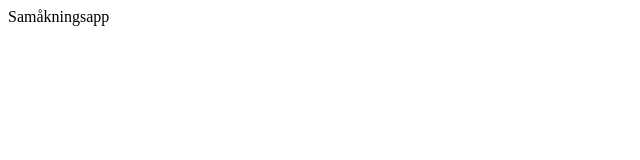
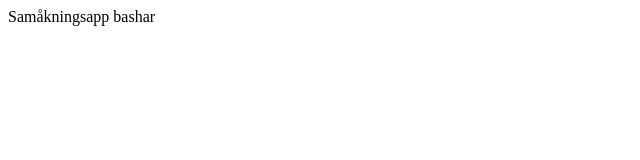
Before and after one commit to theman550/DAT257-K9, a React (Create React App) app in the folder frontend/: page / in a window 1280 px wide. Shown: the top 160 px of the page, without its empty margins (0-640 px from the left). Built offline with nearby package versions, Linux system fonts and the light colour scheme.

Commit message:
updated indvid raprot for week2 bashar

```diff
--- a/frontend/src/App.js
+++ b/frontend/src/App.js
@@ -2,8 +2,14 @@ import React from 'react'
 
 function App() {
   return (
-    <div>Samåkningsapp</div>
+    <div>Samåkningsapp bashar </div>
   )
 }
 
+
+
+
+
+
+
 export default App
```
Also changed, not shown: 1 other file (tests, documents, lock files or other folders).
